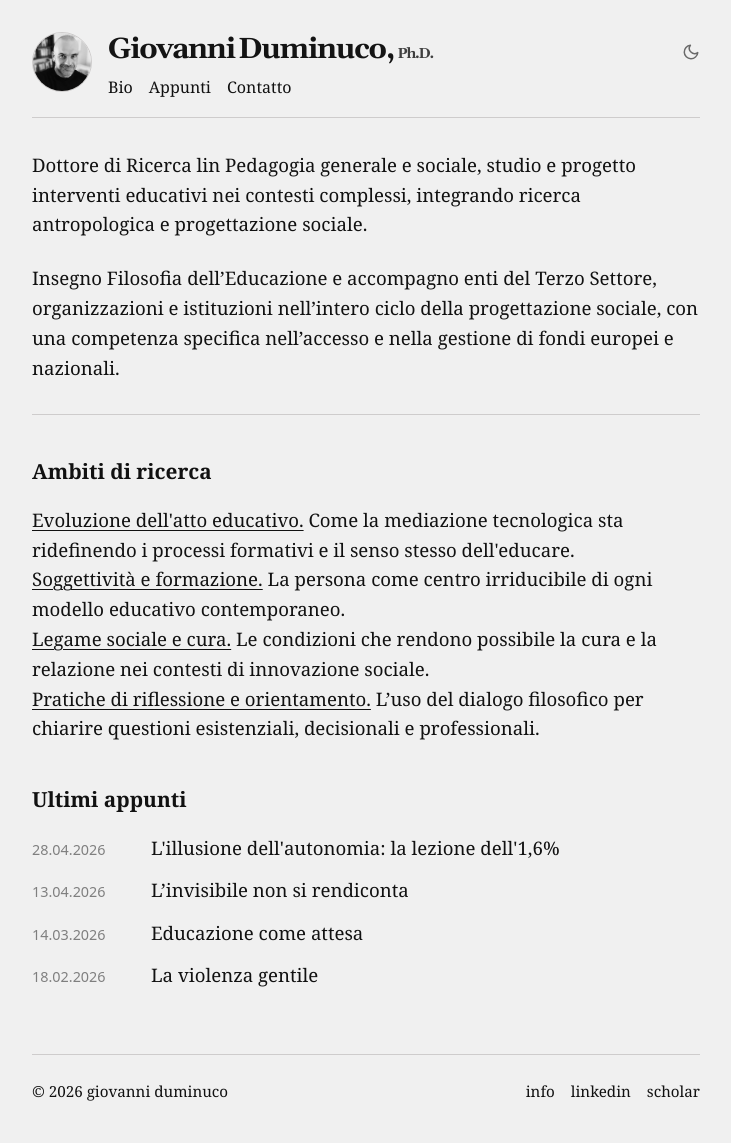
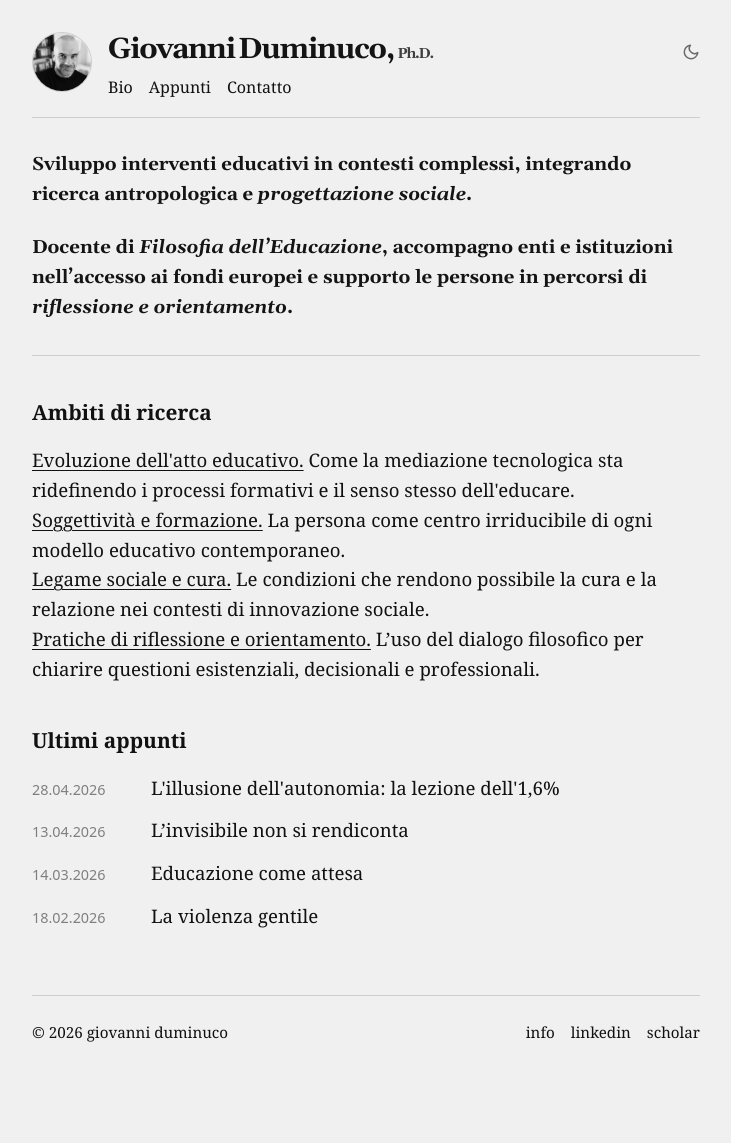
Before and after one commit to dumgio/dumgio.github.io, a Jekyll site: the page built from index.html, in a window 1280 px wide. Shown: the whole page, without its empty margins (274-1005 px from the left). Built offline with Jekyll 4.4.1, drawn with Linux system fonts in a browser that asks for light colours; some web fonts are replaced; after the commit the page ends 1084 px from its top, so only the background shows below that.

Commit message:
Update index.html

```diff
--- a/index.html
+++ b/index.html
@@ -3,12 +3,12 @@ layout: default
 title: Giovanni Duminuco, PhD
 ---
 
-<section>
+<section style="font-family: 'Gelasio', serif; color: var(--title-color);">
     <p>
-        Dottore di Ricerca lin Pedagogia generale e sociale, studio e progetto interventi educativi nei contesti complessi, integrando ricerca antropologica e progettazione sociale.
+        Sviluppo interventi educativi in contesti complessi, integrando ricerca antropologica e <strong style="font-style: italic;">progettazione sociale</strong>.
     </p>
     <p>
-        Insegno Filosofia dell’Educazione e accompagno enti del Terzo Settore, organizzazioni e istituzioni nell’intero ciclo della progettazione sociale, con una competenza specifica nell’accesso e nella gestione di fondi europei e nazionali.
+        Docente di <strong style="font-style: italic;">Filosofia dell’Educazione</strong>, accompagno enti e istituzioni nell’accesso ai fondi europei e supporto le persone in percorsi di <strong style="font-style: italic;">riflessione e orientamento</strong>.
     </p>
 </section>
 
```
